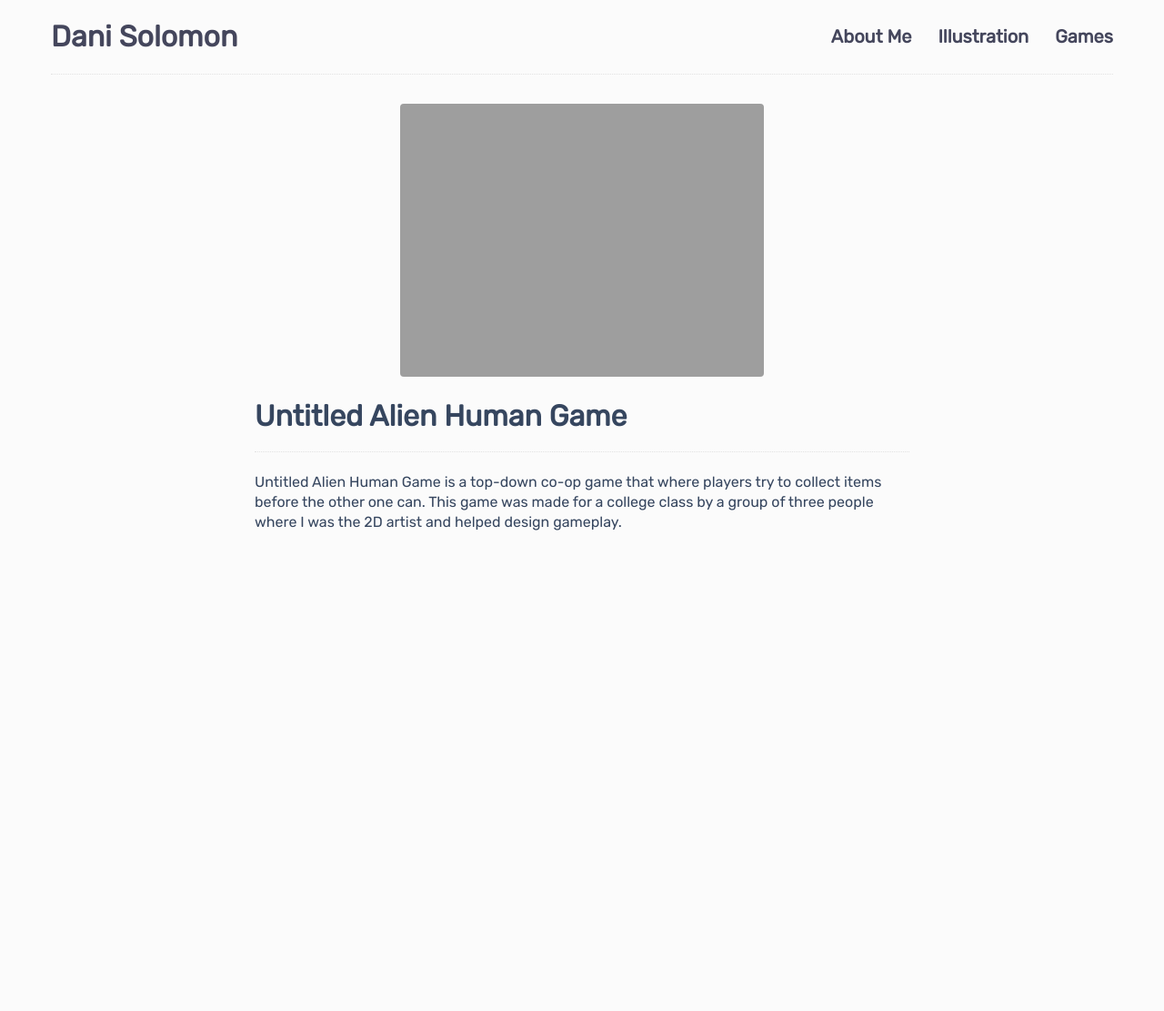
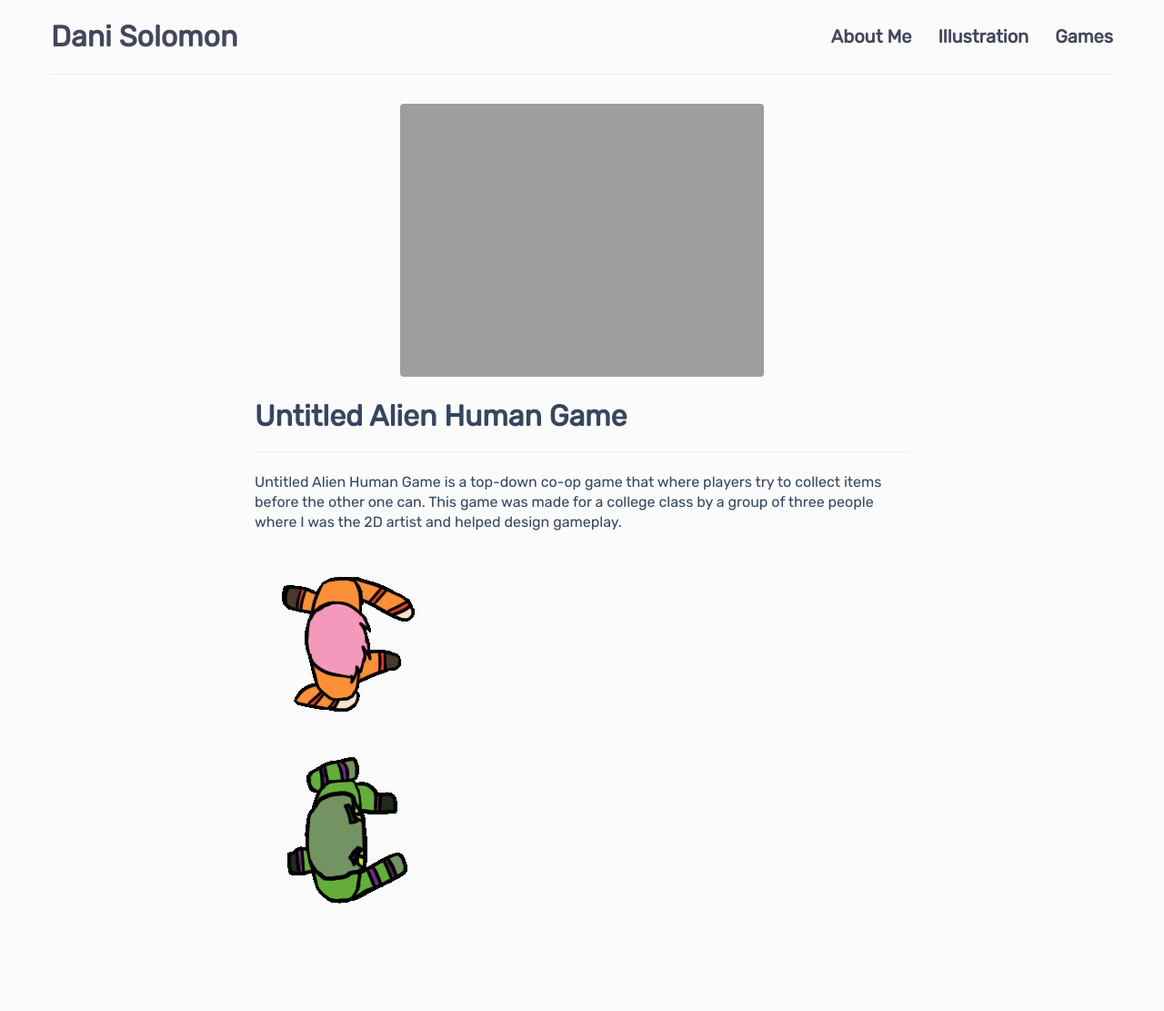
Before and after one commit to DaniBSolomon/danibsolomon.github.io, a Jekyll site: the page built from _games/2015-05-01-alien-human.md, in a window 1280 px wide. Shown: the whole page at 91% size. Built offline with Jekyll 4.4.1, drawn with Linux system fonts in a browser that asks for light colours; before the commit the page ends 900 px from its top, so only the background shows below that.

Commit message:
Update 2015-05-01-alien-human.md

```diff
--- a/_games/2015-05-01-alien-human.md
+++ b/_games/2015-05-01-alien-human.md
@@ -5,3 +5,7 @@ fullwidth: false
 ---
 
 Untitled Alien Human Game is a top-down co-op game that where players try to collect items before the other one can. This game was made for a college class by a group of three people where I was the 2D artist and helped design gameplay.
+
+![cool game]({{ site.github.url }}/img/uah_human_walk.gif)
+
+![cool game]({{ site.github.url }}/img/uah_alien_walk.gif)
```
